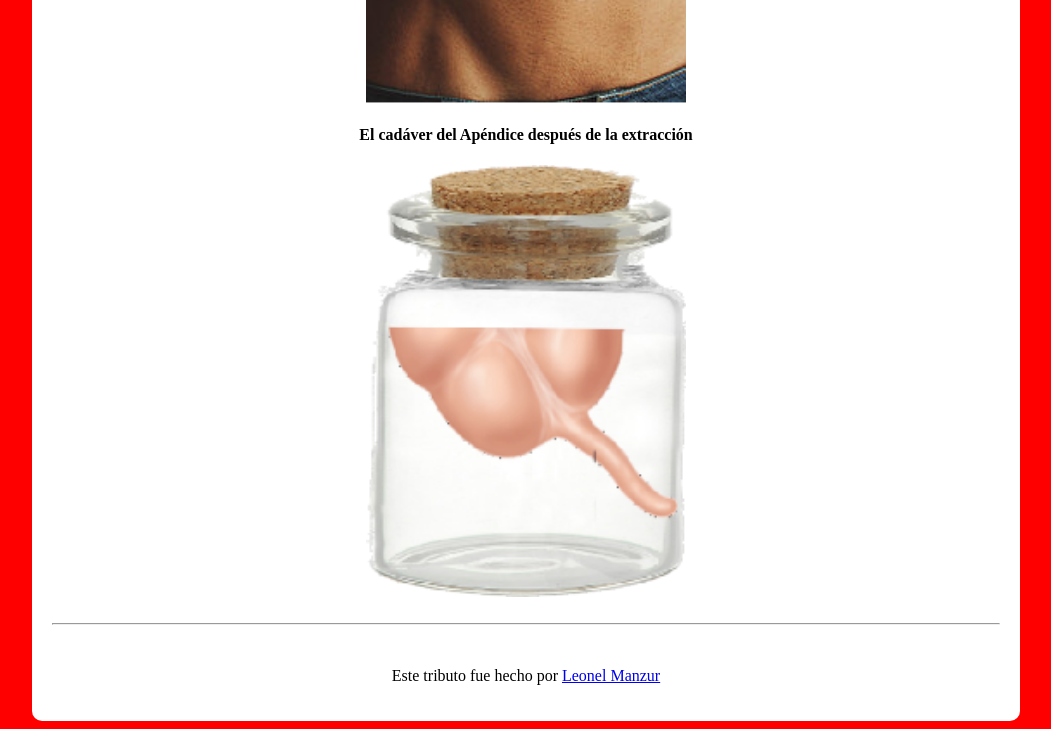
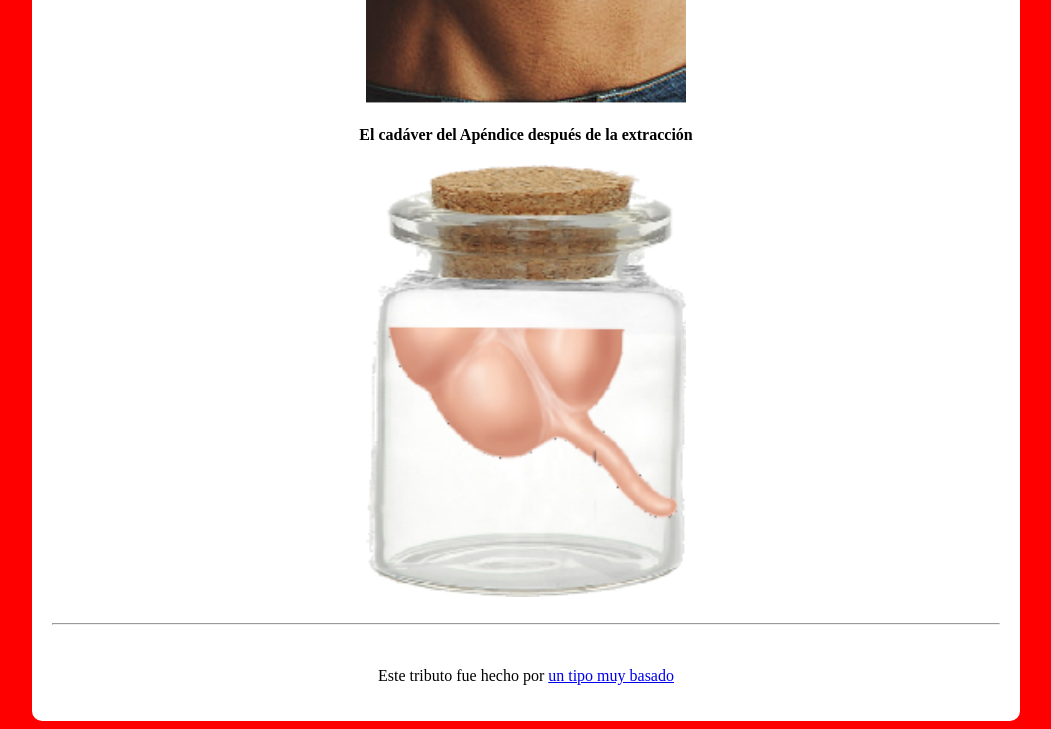
Before and after one commit to apendicesitiotributohostingpagina/apendicesitiotributohostingpagina.github.com, a plain HTML site: page index.html in a window 1280 px wide. Shown: the part 1758-2487 px from the top of the page, without its empty margins (114-1165 px from the left). Drawn offline with Linux system fonts and the light colour scheme.

Commit message:
Update index.html
started to use apendicegod@gmail.com

```diff
--- a/index.html
+++ b/index.html
@@ -49,7 +49,7 @@
 		<hr>
 		<br>
 		<footer>
-			<p id="shameless_self-promotion">Este tributo fue hecho por <a href="mailto:leonelmanzur@gmail.com">Leonel Manzur</a></p>
+			<p id="shameless_self-promotion">Este tributo fue hecho por <a href="mailto:apendicegod@gmail.com">un tipo muy basado</a></p>
 		</footer>
 	</div>
 </body>
```
